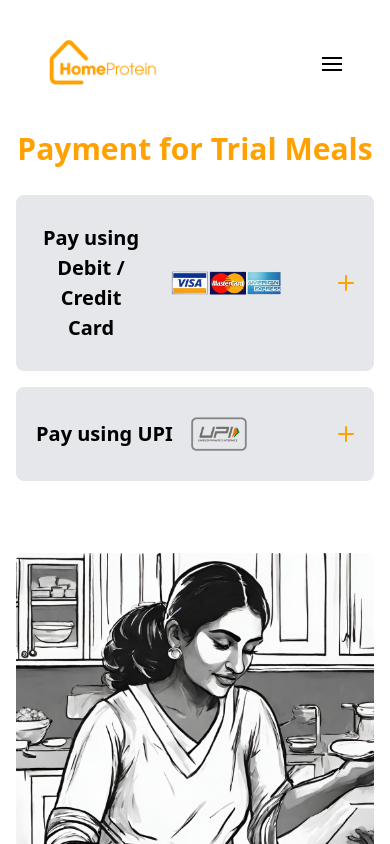
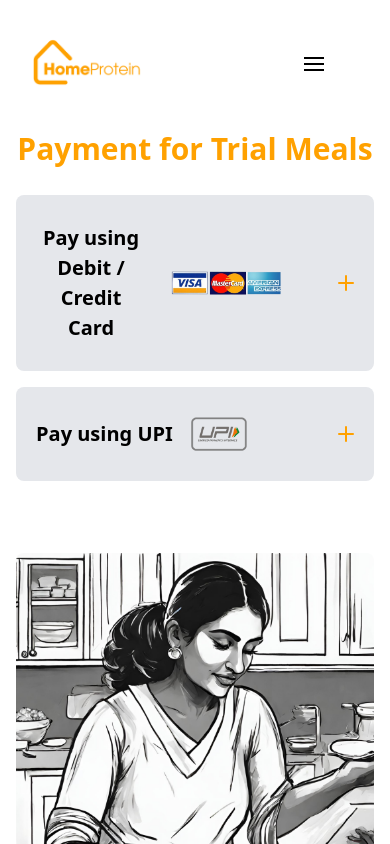
Before and after one commit to DanishQ1011/homeprotein, a Next.js app: page /payment in a window 390 px wide. Shown: the top 844 px of the page. Built offline with nearby package versions, Linux system fonts and the light colour scheme.

Commit message:
Responsiveness updated

```diff
--- a/src/components/Navbar.jsx
+++ b/src/components/Navbar.jsx
@@ -21,8 +21,8 @@ export default function Navbar(){
 
     return(
         <>
-        <nav className="py-2 px-[13rem] max-sm:px-[3rem] max-lg:px-[2rem] bg-white fixed top-0 left-0 right-0 z-50 ">
-            <div className="container mx-auto flex justify-between items-center">
+        <nav className="py-2 px-[13rem] max-sm:px-[2rem] max-lg:px-[2rem] bg-white fixed top-0 left-0 right-0 z-50 ">
+            <div className="container mx-auto max-sm:justify-start max-sm:gap-[10rem] flex justify-between items-center">
                 <div>
                     <a href='/'>
                         <Image src={logo} alt="logo" className="w-[7rem]"/>
--- a/src/components/Plans2.jsx
+++ b/src/components/Plans2.jsx
@@ -76,7 +76,7 @@ export default function Plan() {
       {/* SWITCH */}
 
       <div className="w-full flex flex-col items-center py-10">
-        <div className="flex flex-row gap-5 items-center">
+        <div className="flex flex-row gap-5 items-center text-[15px] max-sm:text-[12px]">
           <span>Balanced Meal (15-20gm protein)</span>
           <Switch onChange={togglePriceConfig} checked={isChecked} />
           <span>High Protein Meal (35gm protein)</span>
@@ -85,7 +85,7 @@ export default function Plan() {
 
       {/* PLANS */}
 
-      <div className="mt-10 flex gap-5 max-lg:flex-col max-lg:items-center justify-center">
+      <div className="flex gap-5 max-lg:flex-col max-lg:items-center justify-center">
         <PlanBenefitsCard
           benefits={weeklyPlanBenefits}
           subPrice={config.weekly.totalSubPrice}
--- a/src/components/ProteinCalculator.jsx
+++ b/src/components/ProteinCalculator.jsx
@@ -187,7 +187,7 @@ const ProteinCalculator = () => {
             {/* Output Field */}
             {proteinIntake !== null && (
               <div className="mt-6 flex flex-col items-center justify-center transition-opacity duration-500">
-                <label htmlFor="proteinIntake">Protein Intake (grams):</label>
+                <label htmlFor="proteinIntake">Protein Intake (grams per day):</label>
                 <input type="text" id="proteinIntake" className='text-[34px] text-center w-[10rem]' value={proteinIntake} readOnly />
               </div>
             )}
```
